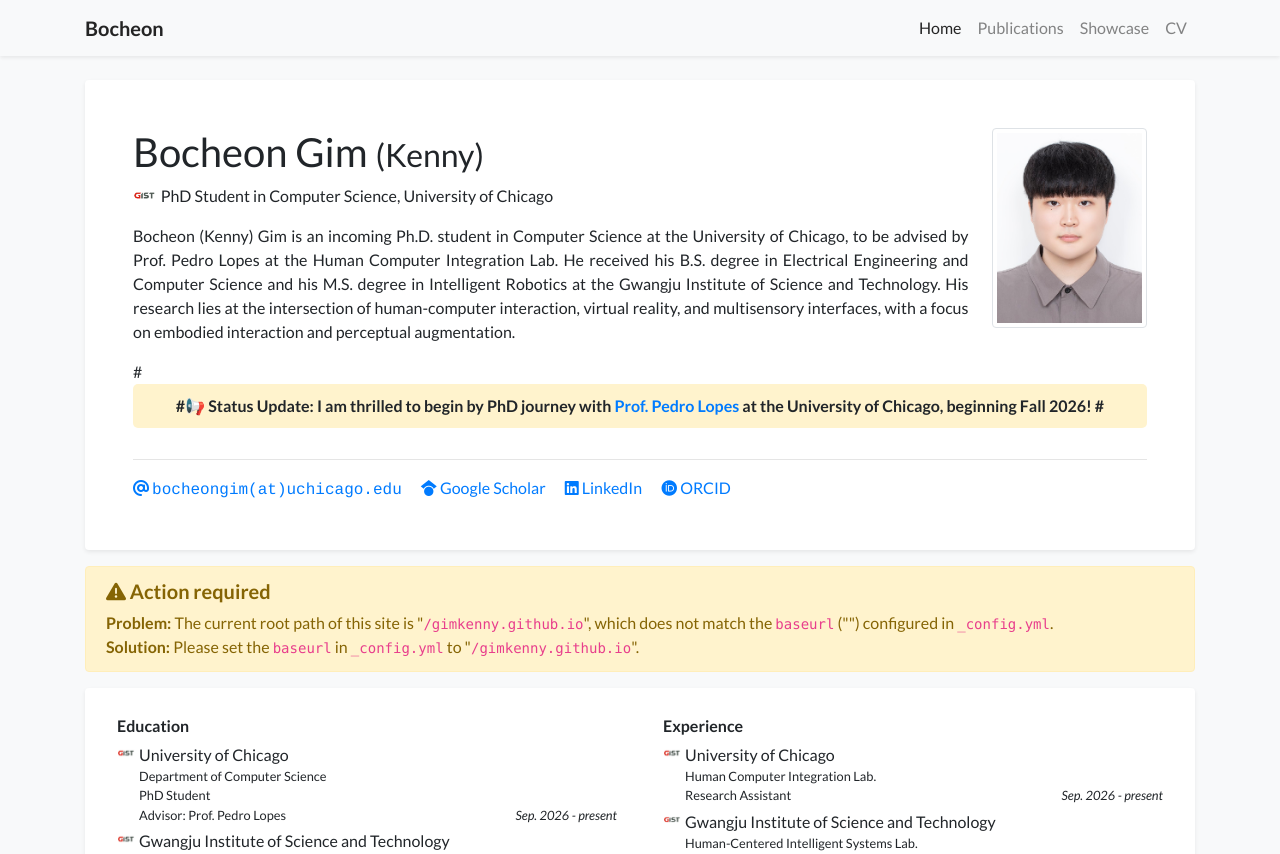
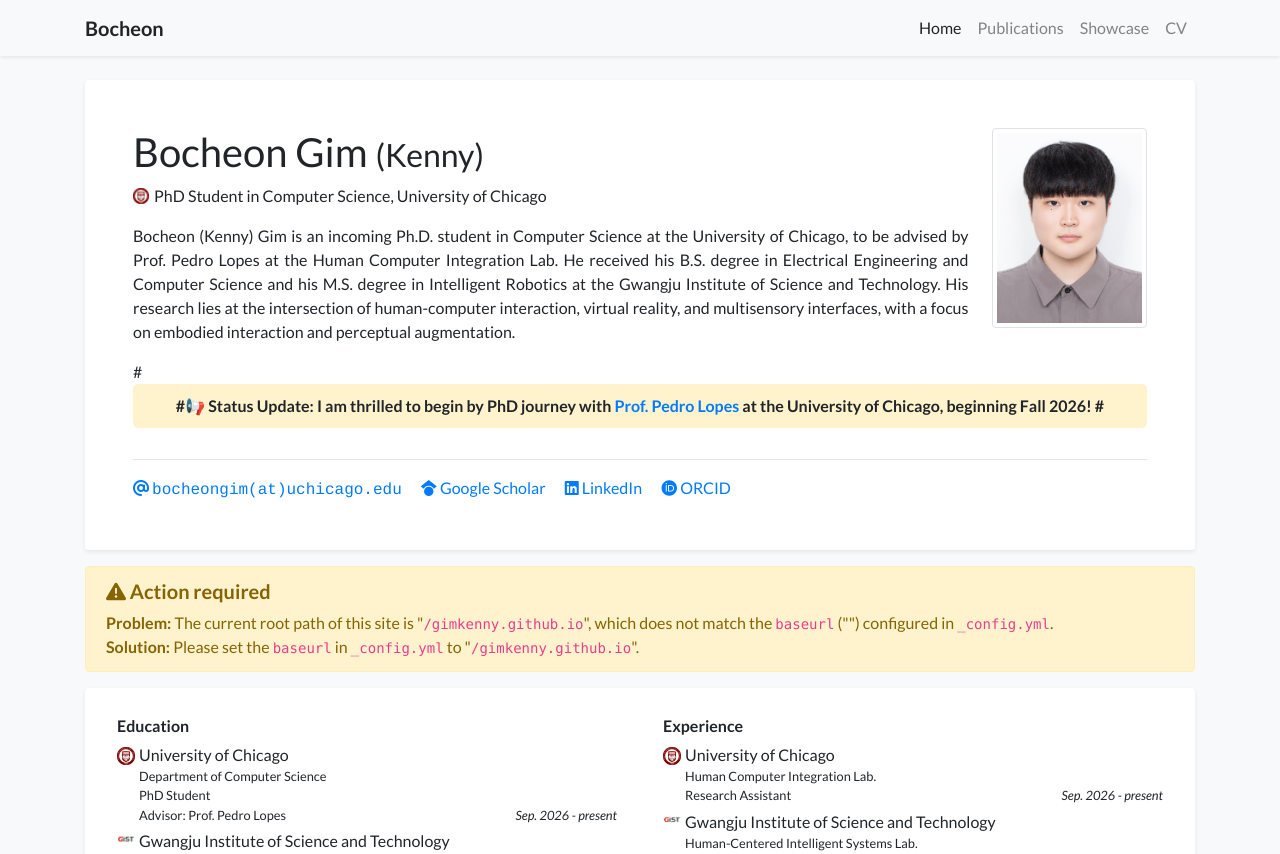
Before and after one commit to gimkenny/gimkenny.github.io, a Jekyll site: the page built from index.html, in a window 1280 px wide. Shown: the top 854 px of the page. Built offline with Jekyll 4.4.1, drawn with Linux system fonts in a browser that asks for light colours; nearby versions of some CDN libraries; a style sheet for code colours, icons or effects is not loaded.

Commit message:
Update profile.yml

```diff
--- a/_data/profile.yml
+++ b/_data/profile.yml
@@ -3,7 +3,7 @@
 navbar_name: "Bocheon"
 
 positions:
-- logo: /assets/images/badges/gist_logo.png  # Logo is optional
+- logo: /assets/images/badges/uchicago.jpeg  # Logo is optional
   name: PhD Student in Computer Science, University of Chicago
 
 
@@ -31,7 +31,7 @@
 
 education:
 - name: University of Chicago
-  logo: /assets/images/badges/gist_logo.png
+  logo: /assets/images/badges/uchicago.jpeg
   position: >-
     Department of Computer Science <br/>
     PhD Student <br/>
@@ -55,7 +55,7 @@
 
 experience:
 - name: University of Chicago
-  logo: /assets/images/badges/gist_logo.png
+  logo: /assets/images/badges/uchicago.jpeg
   position: >-
     Human Computer Integration Lab. <br/>
     Research Assistant
```
